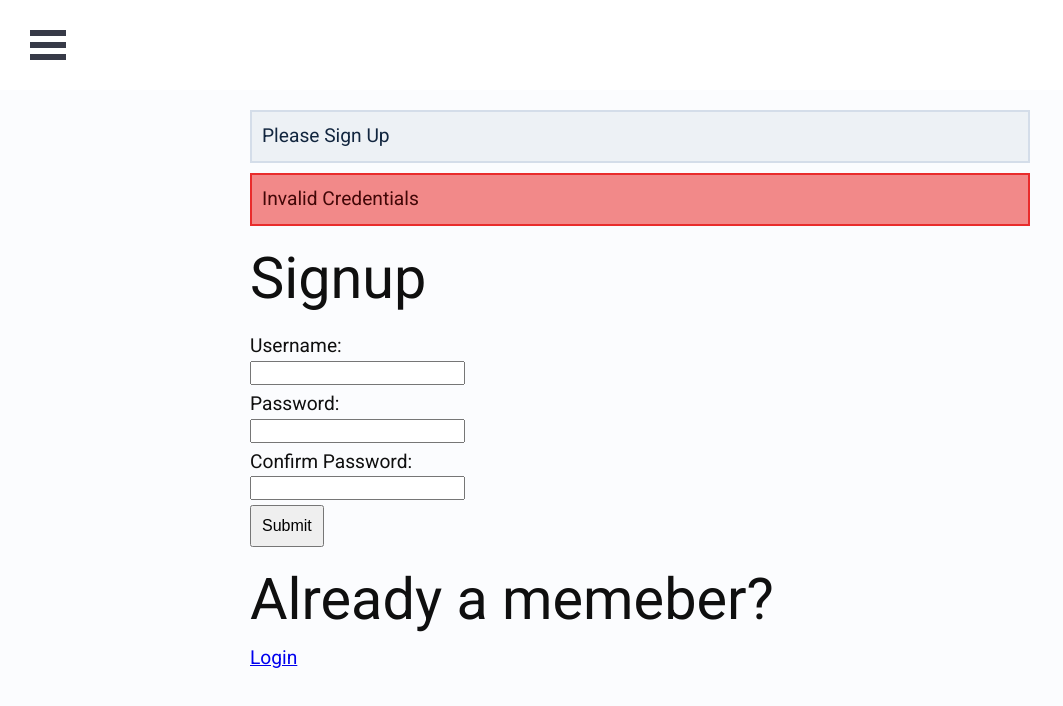
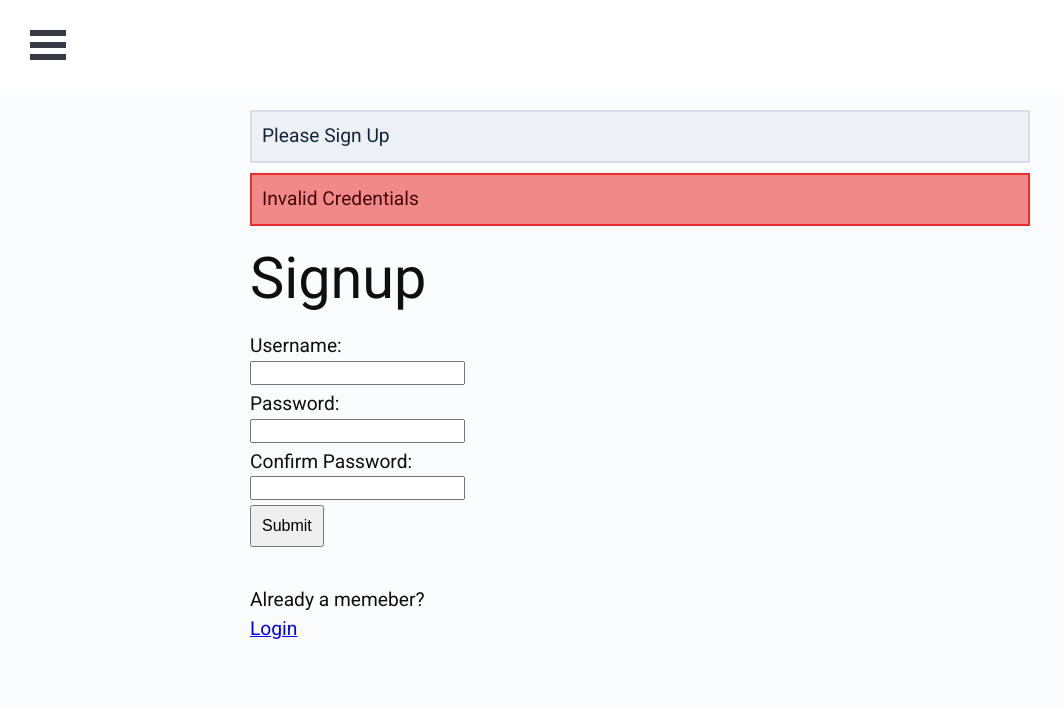
Before and after one commit to software-assignments-spring2021/spring-2020-idle-tower, a React (Create React App) app in the folder front-end/: page /signup in a window 1280 px wide. Shown: the top 706 px of the page, without its empty margins (0-1063 px from the left). Built offline with nearby package versions, Linux system fonts and the light colour scheme.

Commit message:
Small signup page styles update

```diff
--- a/front-end/src/signup.js
+++ b/front-end/src/signup.js
@@ -21,7 +21,8 @@ const Signup = props => {
 			</label>
 			<input type="submit" name="submit" value="Submit" />
 		</form>
-		<h2>Already a memeber?</h2>
+		<br />
+		<p>Already a memeber?</p>
 		<Link to = "/login" id = "login_link">Login</Link>
 	</div>
 
```
